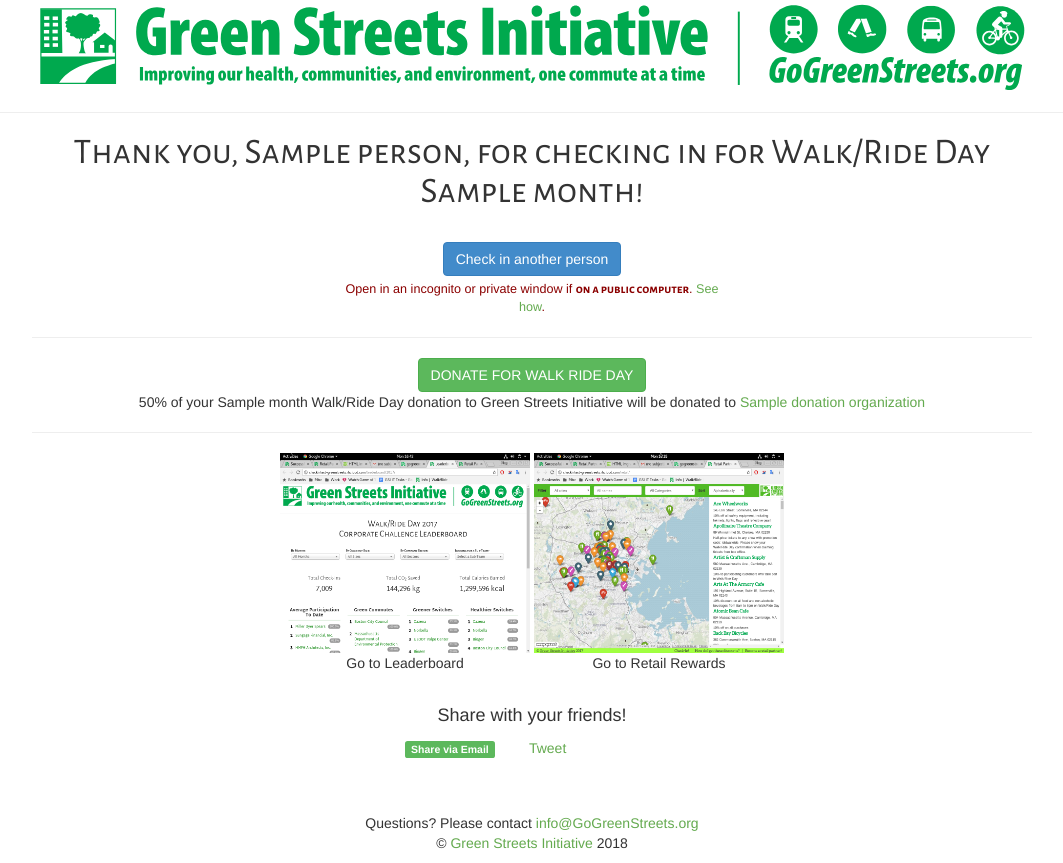
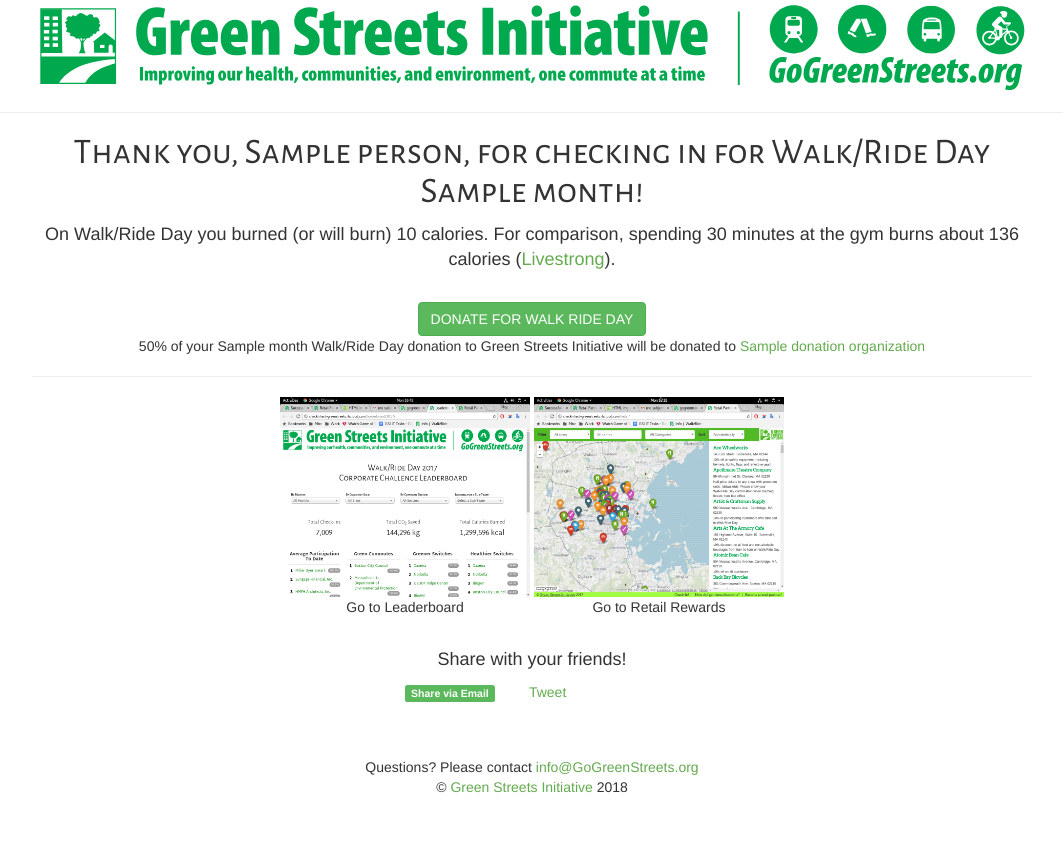
Before and after one commit to greenstreetsinitiative/checkin2015, a Django app: template survey/templates/survey/thanks.html in a window 1280 px wide. Shown: the whole page, without its empty margins (108-1171 px from the left). After the commit the page ends 793 px from the top, so only its background shows below. Run offline with Django 3.2, Linux system fonts and the light colour scheme; the template is opened without the code that fills it: most values are stand-ins (such as "Sample title", 1, 10 or a date in 2020); some libraries are stand-ins or nearby versions; some web fonts are replaced.

Commit message:
remove driving-specific carbon savings calculation, edit thanks page

```diff
--- a/survey/templates/survey/thanks.html
+++ b/survey/templates/survey/thanks.html
@@ -13,29 +13,20 @@
       <div class="span12">
         <h1 class="thanks-page">Thank you, {{ person }}, for checking in for <span class="nowrap">Walk/Ride Day</span> <span class="nowrap">{{ month }}</span>!</h1>
 
-        {% if calories_burned > 0.01 %}
+        <p class="lead">On Walk/Ride Day you burned (or will burn) {{ calories_burned|floatformat:0 }} calories. {% if calorie_change > 0 %} That's
+          a {{ calorie_change|floatformat:0 }} calorie difference from your normal commute!{% endif %} For comparison,
+          spending 30 minutes at the gym burns about 136 calories (<a href="http://www.livestrong.com/article/548348-how-many-calories-are-burned-in-one-hour-of-mixed-exercise/">Livestrong</a>).</p>
+
+
             <br>
-            <p class="lead">On Walk/Ride Day you burned (or will burn) {{ calories_burned|floatformat:0 }} calories. {% if calorie_change > 0 %} That's a {{ calorie_change|floatformat:0 }} calorie difference from your normal commute!{% endif %} For comparison, spending 30 minutes at the gym burns about 136 calories (<a href="http://www.livestrong.com/article/548348-how-many-calories-are-burned-in-one-hour-of-mixed-exercise/">Livestrong</a>).</p>
-            <br>
-            <p>Your calories burned is calculated by using your mode of transportation along with the number of minutes you specified on that mode. We  associate each mode (walking, biking, running) with a Metabolic Equivalent of Task (MET), which is a physiological measure expressing the energy cost of physical activities [<a href="https://en.wikipedia.org/wiki/Metabolic_equivalent">read more about it on Wikipedia</a>]. To simplify the calculation of your calories burned, we estimate based on a typical North American weight (150 lb), and MET values from the <a href="https://sites.google.com/site/compendiumofphysicalactivities/Activity-Categories">Compendium of Physical Activites</a> assuming a walking speed of 3.5 mph, a running/jogging speed of 5 mph, and a biking speed of 11 mph.</p>
-        {% endif %}
-            <br>
-        {% if car_carbon_savings > 0.01 or normal_carbon_savings > 0.01 %}
+        {% if carbon_change > 0.01 %}
             <p class="lead">
-                {% if car_carbon_savings > 0.01 %} You saved an estimated {{ car_carbon_savings|floatformat:1 }} kilograms of carbon dioxide on Walk/Ride Day by avoiding driving alone. {% endif %}
-                {% if normal_carbon_savings > 0.01 %} You saved {{ normal_carbon_savings|floatformat:1 }} kilograms of carbon dioxide on Walk/Ride Day compared to your normal day commute. {% endif %}
+                You saved an estimated {{ carbon_change|floatformat:1 }} kilograms of carbon dioxide on Walk/Ride Day compared to your normal day commute.
                 Every kilogram of carbon dioxide emissions is like burning an entire pound of coal! (<a href="http://www.epa.gov/">epa.gov</a>)</p>
-            <br>
-            <p>This special "savings" number is based on a normal commute of driving to work. For all modes of transportation, we calculate carbon dioxide emissions by taking your time spent on a mode and multiplying by an estimated carbon dioxide output for that mode at an estimated average speed for that mode. These estimations are derived from findings by the <a href="http://www.apta.com/resources/statistics/Documents/FactBook/2013-APTA-Fact-Book.pdf">American Public Transportation Association</a>, the <a href="http://www.buses.org/files/ComparativeEnergy.pdf">American Bus Association</a>, and the <a href="http://nhts.ornl.gov/2009/pub/stt.pdf">Federal Highway Administration</a>.</p>
+
         {% endif %}
 
-        <div class="center-block thanks-actions">
-          <div>
-            <a id="checkin-another" class="btn btn-large btn-primary" href="{% url 'commuterform' %}">Check in another person</a>
-            <br><span>Open in an incognito or private window if <strong>on a public computer</strong>. <a href="http://www.wikihow.com/Activate-Incognito-Mode" target="_blank">See how</a>.</span>
-          </div>
-        </div>
-        <hr>
+
 
       <div><a class="btn btn-large btn-success" href="https://www.paypal.com/cgi-bin/webscr?cmd=_s-xclick&hosted_button_id=WRSJK56HBUFPA">DONATE FOR WALK RIDE DAY</a></div>
 
@@ -63,6 +54,16 @@
           </figure>
           </div>
       </div>
+
+       {% if calories_burned > 0.01 %}
+        <br>
+
+        <p>Your calories burned is calculated by using your mode of transportation along with the number of minutes you specified
+          on that mode. We associate each mode (walking, biking, running) with a Metabolic Equivalent of Task (MET), which
+          is a physiological measure expressing the energy cost of physical activities [<a href="https://en.wikipedia.org/wiki/Metabolic_equivalent">read more about it on Wikipedia</a>].
+          To simplify the calculation of your calories burned, we estimate based on a typical North American weight (150 lb),
+          and MET values from the <a href="https://sites.google.com/site/compendiumofphysicalactivities/Activity-Categories">Compendium of Physical Activites</a>        assuming a walking speed of 3.5 mph, a running/jogging speed of 5 mph, and a biking speed of 11 mph.</p>
+        {% endif %}
       </div>
     </div>
 </section>
--- a/survey/views.py
+++ b/survey/views.py
@@ -172,8 +172,7 @@ def add_checkin(request):
                         'person': commutersurvey.name,
                         'calories_burned': commutersurvey.calories_total,
                         'calorie_change': commutersurvey.calorie_change,
-                        'normal_carbon_savings': -commutersurvey.carbon_change,
-                        'car_carbon_savings': commutersurvey.carbon_savings,
+                        'carbon_change': -commutersurvey.carbon_change,
                         'change_type': commutersurvey.change_type,
                         'donation_organization':donation_organization,
                         'month':month
```
Also changed, not shown: survey/models.py (+10 -26 lines).
